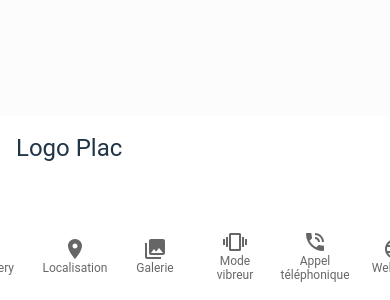
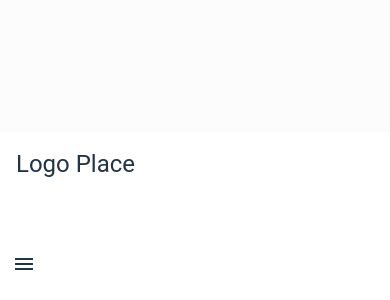
Before and after one commit to Leo-Teixeira/PWA_TP, a Next.js app: page / in a window 390 px wide. Shown: the part 544-844 px from the top of the page. Built offline with nearby package versions, Linux system fonts and the light colour scheme.

Commit message:
add navbAR FOR MOBILE

```diff
--- a/package.json
+++ b/package.json
@@ -11,10 +11,10 @@
   "dependencies": {
     "@ducanh2912/next-pwa": "^10.2.6",
     "@emotion/react": "^11.11.4",
-    "@emotion/styled": "^11.11.0",
+    "@emotion/styled": "^11.11.5",
     "@fontsource/roboto": "^5.0.12",
     "@mui/icons-material": "^5.15.14",
-    "@mui/material": "^5.15.14",
+    "@mui/material": "^5.15.16",
     "@mui/styled-engine-sc": "^6.0.0-alpha.18",
     "@types/node-sass": "^4.11.7",
     "leaflet": "^1.9.4",
--- a/src/layout/AppNavigation/AppNavigation.tsx
+++ b/src/layout/AppNavigation/AppNavigation.tsx
@@ -1,40 +1,44 @@
 'use client'
 
-import React from "react"
-import Box from "@mui/material/Box"
-import BottomNavigation from "@mui/material/BottomNavigation"
-import BottomNavigationAction from "@mui/material/BottomNavigationAction"
-import PhotoCameraIcon from "@mui/icons-material/PhotoCamera"
-import LanguageIcon from "@mui/icons-material/Language"
+import React from "react";
+import { useState } from "react";
+import Box from "@mui/material/Box";
+import BottomNavigation from "@mui/material/BottomNavigation";
+import BottomNavigationAction from "@mui/material/BottomNavigationAction";
+import PhotoCameraIcon from "@mui/icons-material/PhotoCamera";
+import LanguageIcon from "@mui/icons-material/Language";
 import LocationOnIcon from '@mui/icons-material/LocationOn';
 import CollectionsIcon from '@mui/icons-material/Collections';
 import BatteryStdIcon from '@mui/icons-material/BatteryStd';
 import VibrationIcon from '@mui/icons-material/Vibration';
 import PhoneInTalkIcon from '@mui/icons-material/PhoneInTalk';
 import ChatIcon from '@mui/icons-material/Chat';
-import "./AppNavigation.scss"
-import {useRouter} from "next/navigation"
-import {PageNamesConstants} from "../../core/constant/page-name-constant"
-import { Typography } from "@mui/material"
+import Drawer from '@mui/material/Drawer';
+import IconButton from '@mui/material/IconButton';
+import MenuIcon from '@mui/icons-material/Menu';
+import { useRouter } from "next/navigation";
+import { PageNamesConstants } from "../../core/constant/page-name-constant";
+import { Typography, useMediaQuery, useTheme } from "@mui/material";
+import "./AppNavigation.scss";
 
 export default function AppNavigation() {
-	const router = useRouter()
-	const [value, setValue] = React.useState(0)
-	// Au clique d'un bouton de la bottom navigation, on change la valeur de la bottom navigation
-    // Si la taille de l'écran est inférieure à 600px, on return la bottom navigation
-    // sinon on return la aside navigation
-    return (
-        <header className="AppNavigation">
-            <Typography className="logo" variant="h5" component="h1">
-            Logo Plac
-            </Typography>
+    const theme = useTheme();
+    const isMobile = useMediaQuery(theme.breakpoints.down('sm'));
+    const [value, setValue] = useState<string>(PageNamesConstants.Camera.path);
+    const [drawerOpen, setDrawerOpen] = useState(false);
+    const router = useRouter();
+
+    const handleChange = (event: React.ChangeEvent<{}>, newValue: string) => {
+        setValue(newValue);
+        router.push(newValue);
+        if (isMobile) setDrawerOpen(false);
+    };
+
+    const navigationContent = (
         <BottomNavigation
             showLabels
             value={value}
-                onChange={(event, newValue) => {
-                    setValue(newValue)
-                    router.push(newValue)
-                }}>
+            onChange={handleChange}>
             <BottomNavigationAction label="Caméra" icon={<PhotoCameraIcon />} value={PageNamesConstants.Camera.path} />
             <BottomNavigationAction label="Battery" icon={<BatteryStdIcon />} value={PageNamesConstants.Battery.path} />
             <BottomNavigationAction label="Localisation" icon={<LocationOnIcon />} value={PageNamesConstants.Localisation.path} />
@@ -44,7 +48,32 @@ export default function AppNavigation() {
             <BottomNavigationAction label="WebOTP" icon={<LanguageIcon />} value={PageNamesConstants.WebOTP.path} />
             <BottomNavigationAction label="Tchat" icon={<ChatIcon />} value={PageNamesConstants.Tchat.path} />
         </BottomNavigation>
+    );
+
+    return (
+        <header className="AppNavigation">
+            <Typography className="logo" variant="h5" component="h1">
+                Logo Place
+            </Typography>
+            {isMobile ? (
+                <>
+                    <IconButton
+                        edge="start"
+                        color="inherit"
+                        aria-label="menu"
+                        onClick={() => setDrawerOpen(true)}
+                    >
+                        <MenuIcon />
+                    </IconButton>
+                    <Drawer
+                        anchor="left"
+                        open={drawerOpen}
+                        onClose={() => setDrawerOpen(false)}
+                    >
+                        {navigationContent}
+                    </Drawer>
+                </>
+            ) : navigationContent}
         </header>
-    )
-
+    );
 }
```
Also changed, not shown: 1 other file (tests, documents, lock files or other folders). Lines whose indentation alone changed are shown as unchanged.
